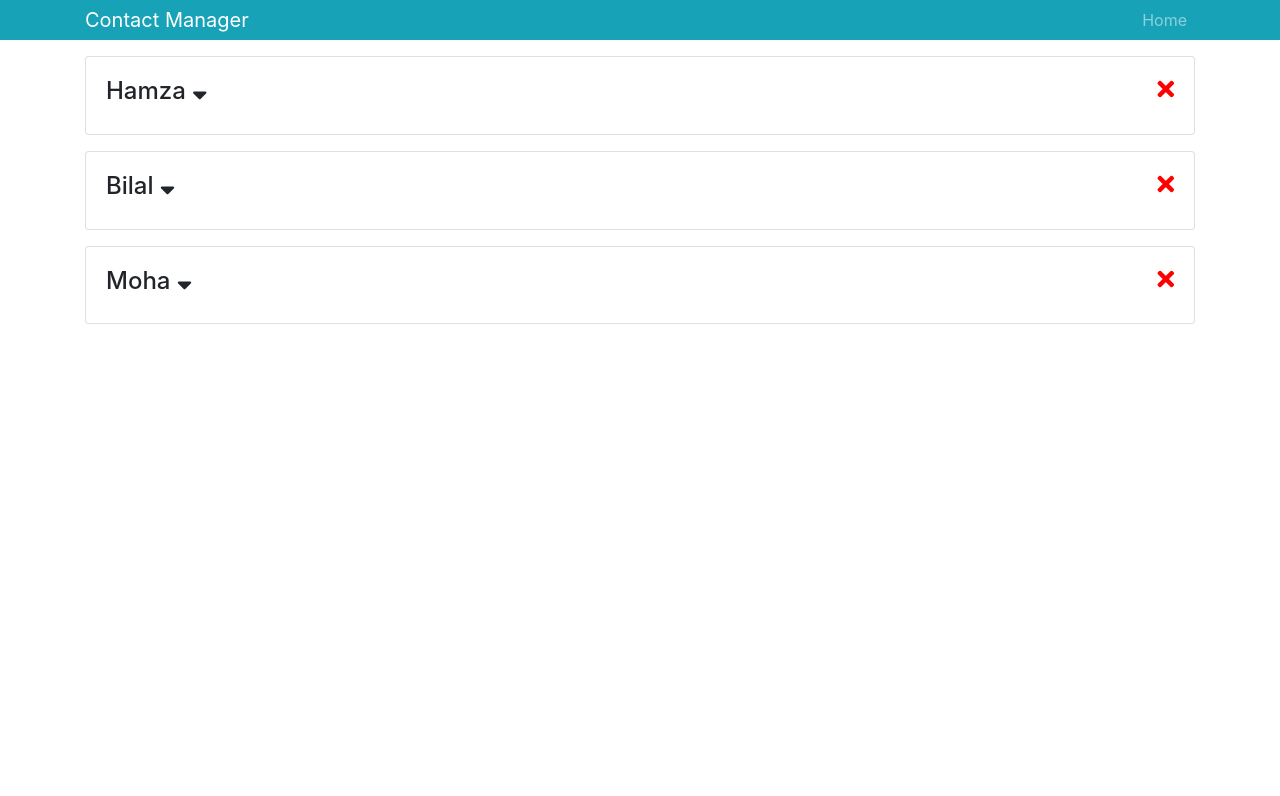
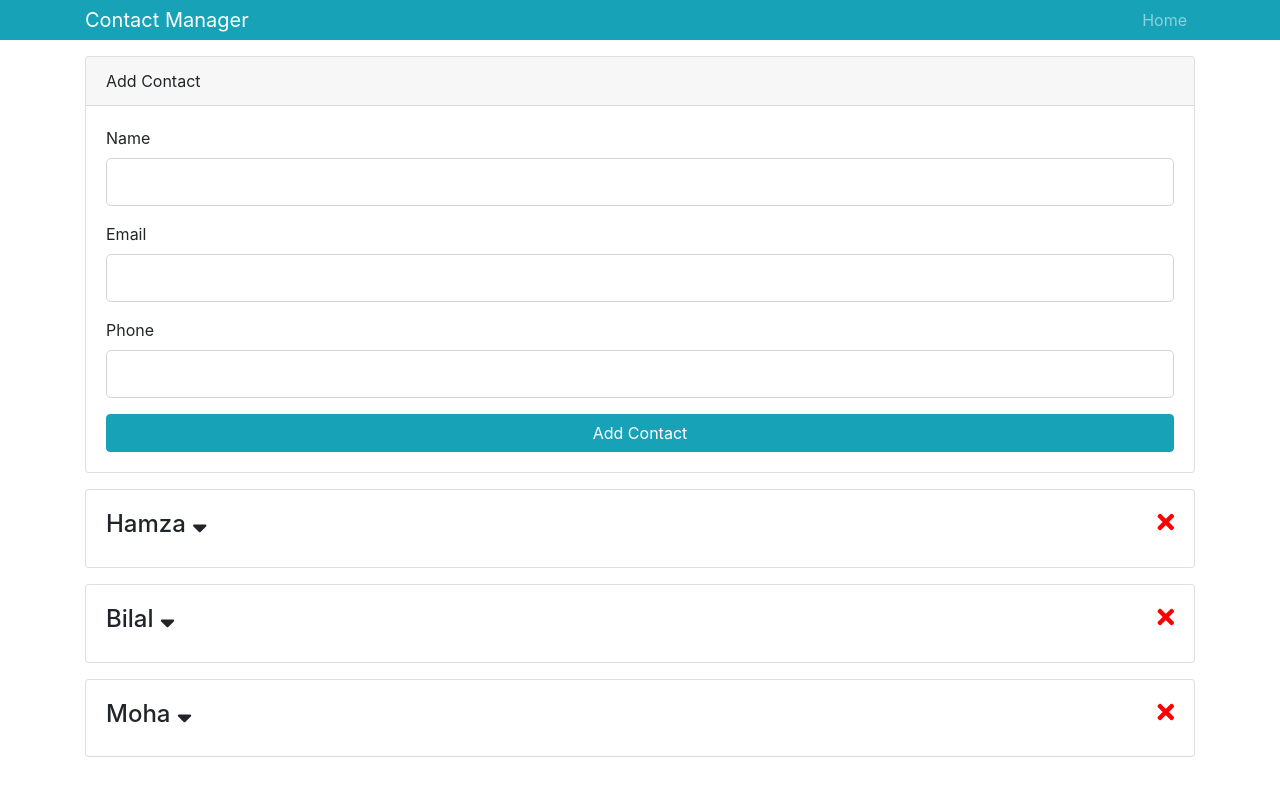
Before and after one commit to HBenzaoui/contact-list_redux, a React (Create React App) app: page / in a window 1280 px wide. Shown: the top 796 px of the page. Built offline with nearby package versions, Linux system fonts and the light colour scheme.

Commit message:
create add contact form

```diff
--- a/src/App.js
+++ b/src/App.js
@@ -1,6 +1,7 @@
 import React, { Component } from 'react';
 import Header from './component/layout/Header';
 import ContactList from './component/contacts/ContactList';
+import AddContact from './component/contacts/AddContact';
 import 'bootstrap/dist/css/bootstrap.min.css';
 import { Provider } from './context';
 
@@ -11,6 +12,7 @@ class App extends Component {
         <React.Fragment>
           <Header branding="Contact Manager" />
           <div className="container">
+            <AddContact />
             <ContactList />
           </div>
         </React.Fragment>
--- /dev/null
+++ b/src/component/contacts/AddContact.js
@@ -0,0 +1,55 @@
+import React, { Component } from 'react';
+
+class AddContact extends Component {
+  state = {
+    name: '',
+    email: '',
+    phone: ''
+  };
+  render() {
+    const { name, email, phone } = this.state;
+    return (
+      <div className="card mb-3">
+        <div className="card-header">Add Contact</div>
+        <div className="card-body">
+          <form>
+            <div className="form-group">
+              <label htmlFor="name">Name</label>
+              <input
+                type="text"
+                name="name"
+                className="form-control form-control-lg"
+                value={name}
+              />
+            </div>
+            <div className="form-group">
+              <label htmlFor="email">Email</label>
+              <input
+                type="email"
+                name="email"
+                className="form-control form-control-lg"
+                value={email}
+              />
+            </div>
+            <div className="form-group">
+              <label htmlFor="phone">Phone</label>
+              <input
+                type="text"
+                name="phone"
+                className="form-control form-control-lg"
+                value={phone}
+              />
+            </div>
+            <input
+              className="btn btn-info btn-block"
+              type="submit"
+              value="Add Contact"
+            />
+          </form>
+        </div>
+      </div>
+    );
+  }
+}
+
+export default AddContact;
```
